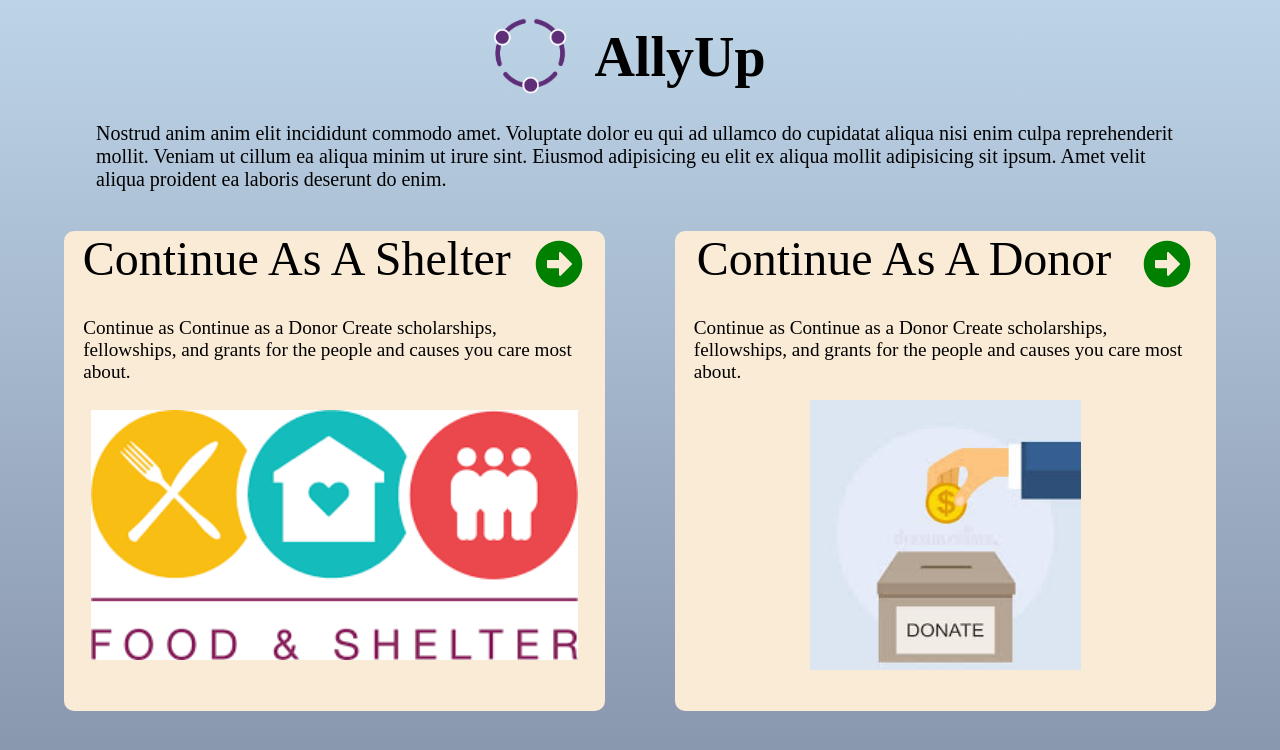
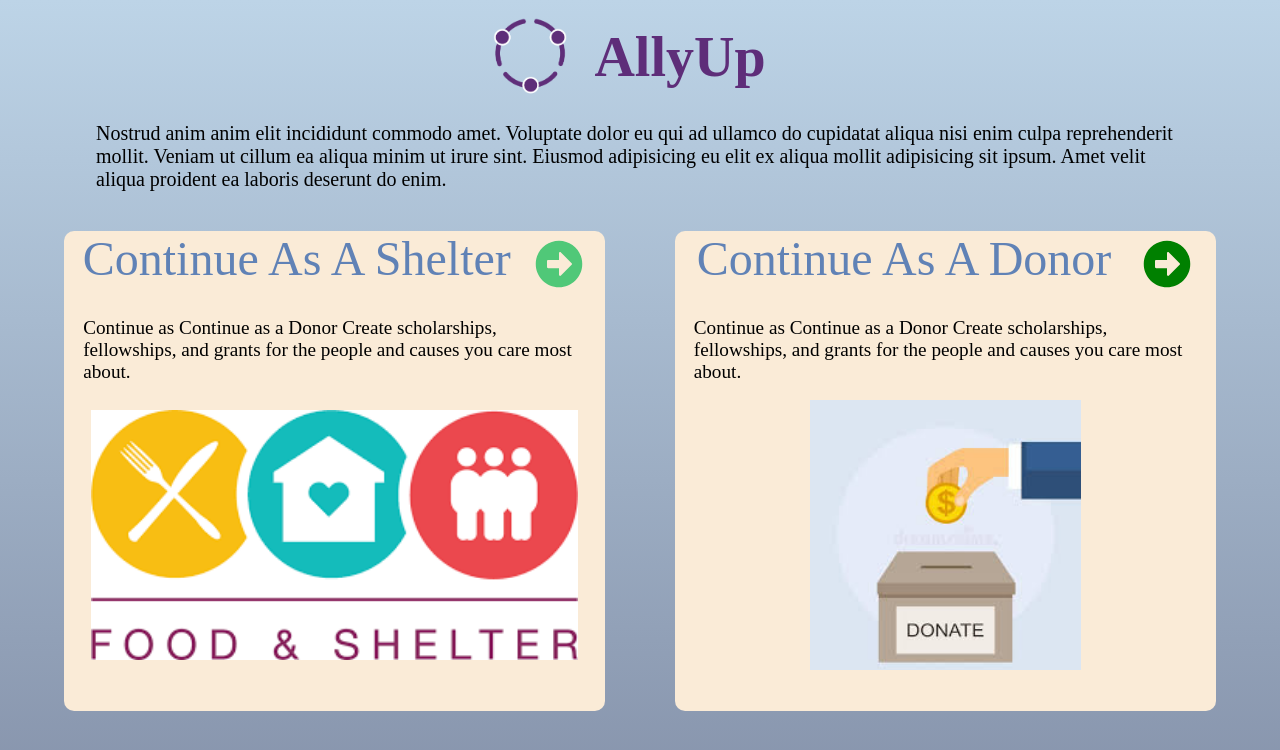
Before and after one commit to apcscap/allyup, a React (Create React App) app in the folder frontend-allyup/: page / in a window 1280 px wide. In both pictures the pointer is over the button 559 px from the left and 269 px from the top of the page. Shown: the top 750 px of the page. Built offline with nearby package versions, Linux system fonts and the light colour scheme.

Commit message:
prettier

```diff
--- a/frontend-allyup/src/Components/Landing/DonorPortal/DonorPortal.css
+++ b/frontend-allyup/src/Components/Landing/DonorPortal/DonorPortal.css
@@ -12,6 +12,7 @@
 
 #heading {
     margin-left: 1rem;
+    color: #6082B6
 }
 
 .arrw-icon {
@@ -20,6 +21,10 @@
     color: green;
     border: none;
     margin: 0.6rem 1.2rem;
+}
+
+.arrw-icon:hover {
+    color: #50C878;
 }
 
 .positive {
--- a/frontend-allyup/src/Components/Landing/LandingPage.css
+++ b/frontend-allyup/src/Components/Landing/LandingPage.css
@@ -16,6 +16,7 @@
 #title-text {
     align-self: center;
     font-size: 3.5em;
+    color: #5E2D79;
 }
 
 #lorem {
```
